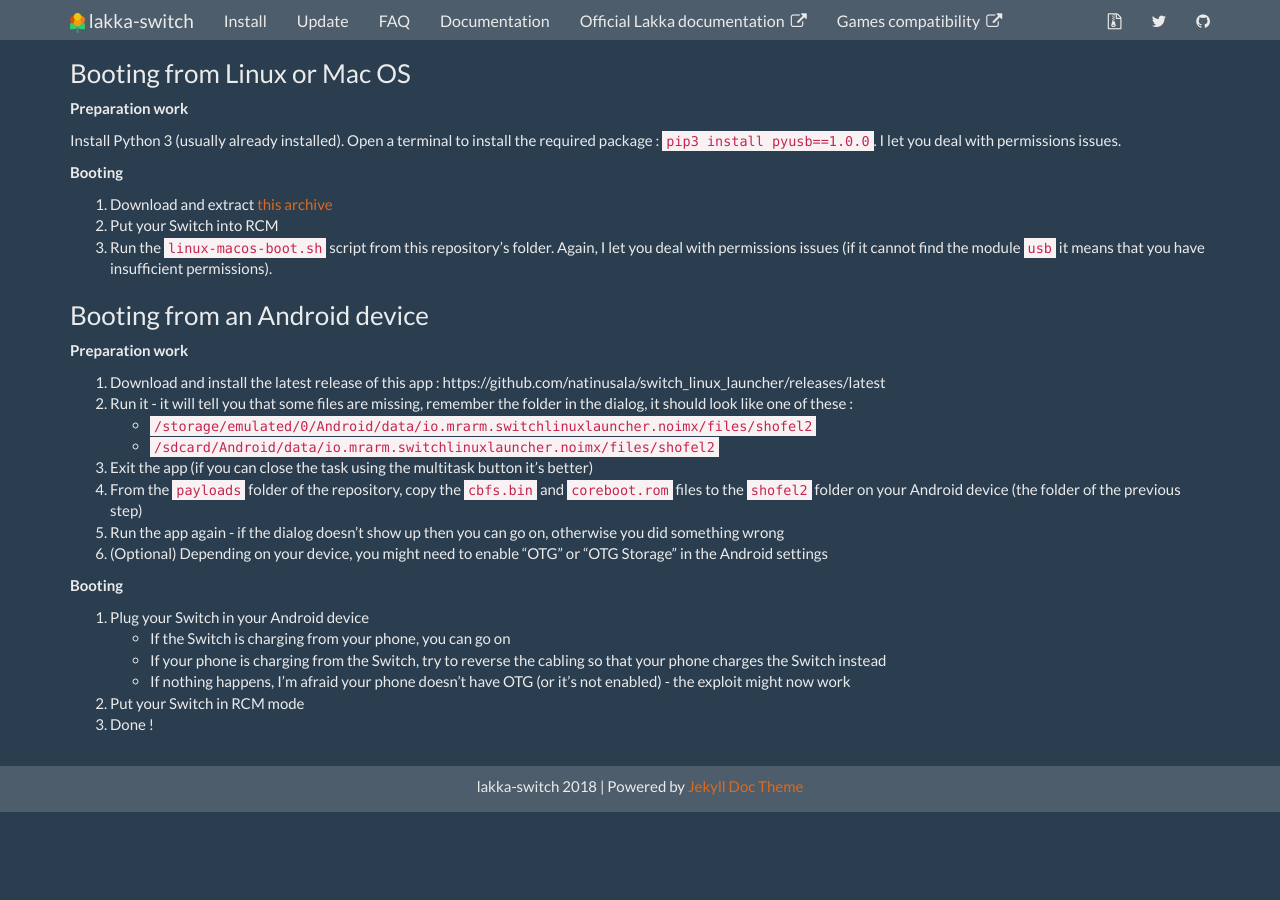
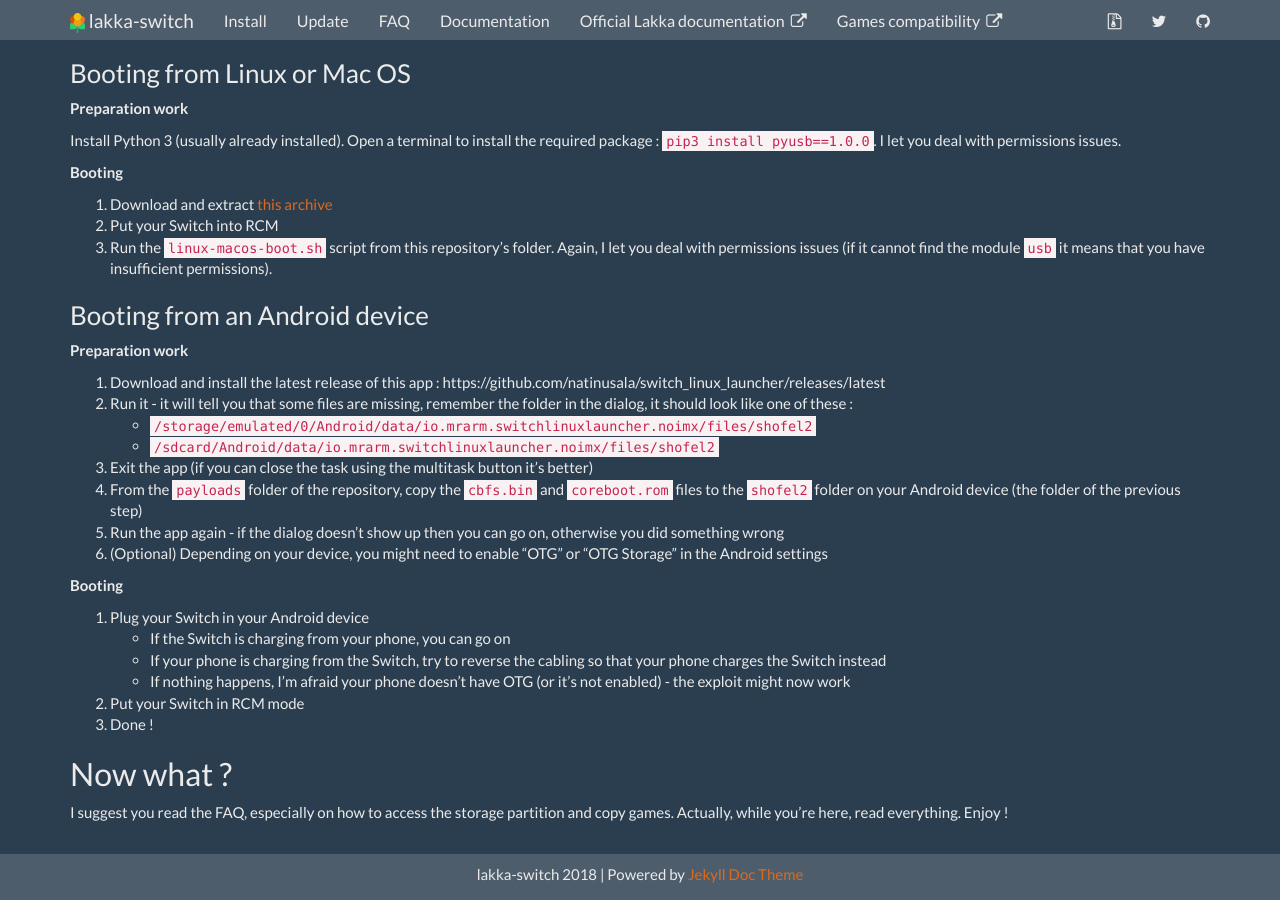
Before and after one commit to lakka-switch/documentation, a Jekyll site: the page built from installation.md, in a window 1280 px wide and 900 px high, scrolled down 1690 px. Built offline with Jekyll 4.4.1, drawn with Linux system fonts in a browser that asks for light colours; nearby versions of some CDN libraries; before the commit the page ends 2502 px from its top, so only the background shows below that.

Commit message:
Update installation.md

```diff
--- a/installation.md
+++ b/installation.md
@@ -96,3 +96,7 @@
     * If nothing happens, I'm afraid your phone doesn't have OTG (or it's not enabled) - the exploit might now work
 2. Put your Switch in RCM mode
 3. Done !
+
+## Now what ?
+
+I suggest you read the FAQ, especially on how to access the storage partition and copy games. Actually, while you're here, read everything. Enjoy !
```
